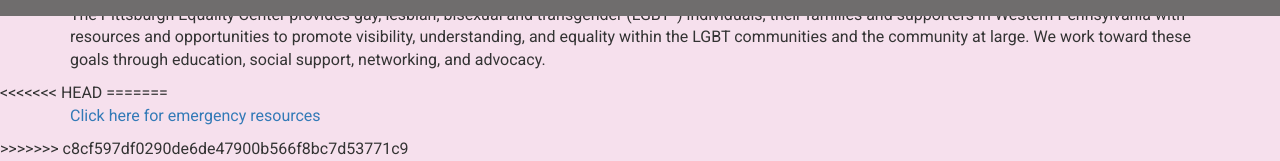
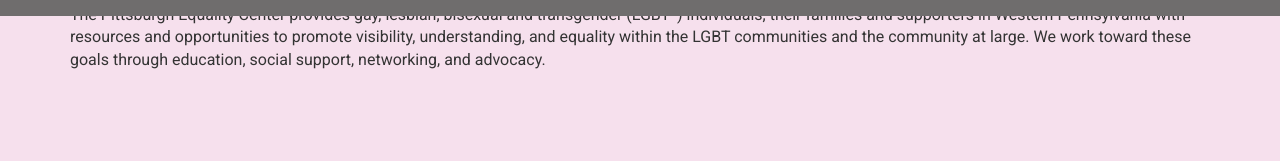
Before and after one commit to mphillips9894/PinkPages, a website: page public/views/index.html in a window 1280 px wide. Shown: the part 784-945 px from the top of the page. After the commit the page ends 866 px from the top, so only its background shows below. Drawn offline with nearby package versions, Linux system fonts and the light colour scheme; some packages are replaced by stand-ins of ours; files that its build step writes are made by us from their sources; no server answers.

Commit message:
abandon all hope ye who enter

```diff
--- a/public/views/index.html
+++ b/public/views/index.html
@@ -56,7 +56,6 @@
 		<div ng-view class="content">
 			<!-- The Angular dynamically routed content goes here -->
 		</div>
-<<<<<<< HEAD
 		<div class="navbar navbar-default navbar-fixed-bottom" style="background-color: #6F6D6D">
 			<div class="container">
 				<p style="text-align: center; padding-top: 10px"><a class="text-danger" href="/emergency">Click here for emergency resources</a></p>
@@ -65,12 +64,5 @@
 		<!-- Load Google Maps JavaScript API -->
 		<!--
 		<script async defer src="https://maps.googleapis.com/maps/api/js?key=AIzaSyAhykCKZ1VG30WWiP06Sdp_cAyfIXZJvy0&callback=mapsReady"></script> -->
-=======
-		<footer class="footer">
-      		<div class="container">
-        		<p class="text-muted"><a href="/emergency">Click here for emergency resources</a></p>
-      		</div>
-    	</footer>
->>>>>>> c8cf597df0290de6de47900b566f8bc7d53771c9
 	</body>
 </html>
```
